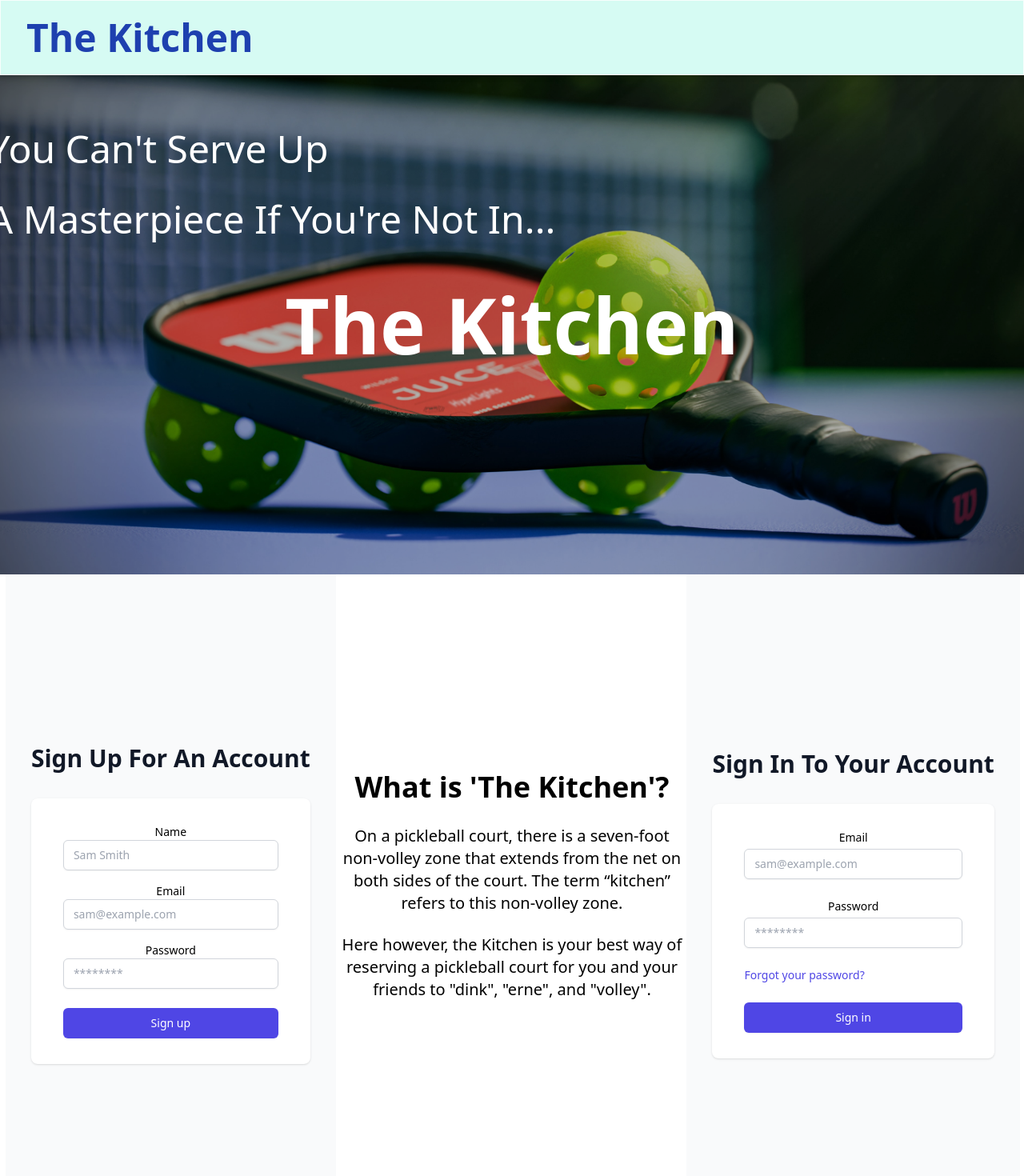
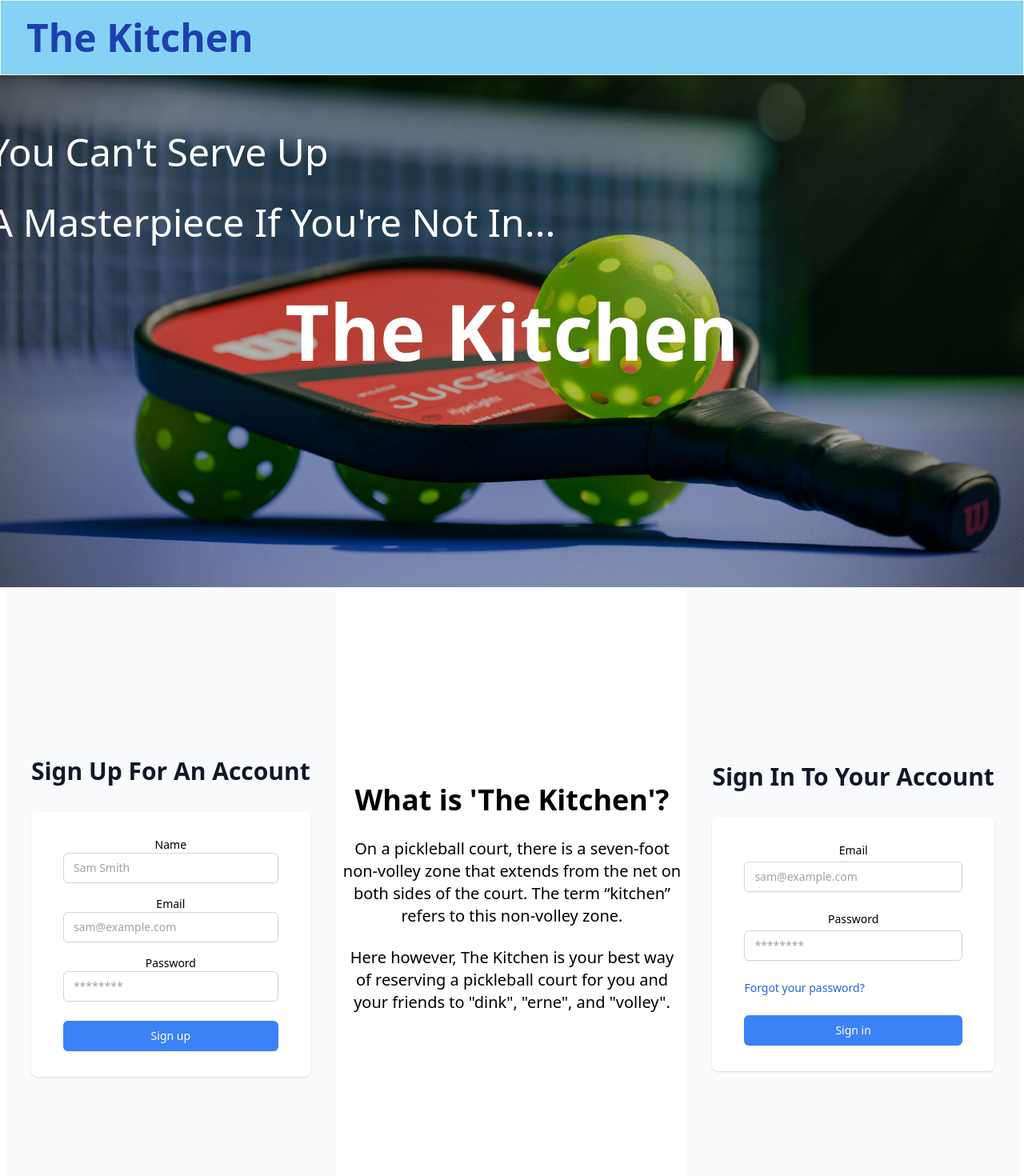
Before and after one commit to hollyhleal/the-kitchen, a React (Create React App) app in the folder client/: page / in a window 1280 px wide. Shown: the top 1470 px of the page at 80% size. Built offline with nearby package versions, Linux system fonts and the light colour scheme; a web font is replaced by a local one.

Commit message:
added styling to be uniform throughout

```diff
--- a/client/src/App.css
+++ b/client/src/App.css
@@ -1,3 +1,3 @@
 .content {
-  min-height: 78vh;
+  min-height: 80vh;
 }
--- a/client/src/components/Login.js
+++ b/client/src/components/Login.js
@@ -4,16 +4,13 @@
 import Auth from "../utils/Auth.js";
 import { useNavigate } from "react-router-dom";
 import Profile from "../pages/Profile/Profile";
-import { toast } from 'react-toastify';
-
-
+import { toast } from "react-toastify";
 
 const Login = () => {
   const [userFormData, setUserFormData] = useState({ email: "", password: "" });
   const [validated] = useState(false);
   // const [showAlert, setShowAlert] = useState(false);
   const navigate = useNavigate();
-
 
   // mutation for login of user
   const [loginUser] = useMutation(LOGIN_USER);
@@ -36,14 +33,13 @@
 
       Auth.login(data.login.token);
       if (Auth.login) {
-        toast.success('Logged in successfully!');
+        toast.success("Logged in successfully!");
       }
 
       console.log("FORM SUBMIT", data);
       setTimeout(() => {
         navigate.push(<Profile />);
       }, 4000);
-
     } catch (err) {
       console.error(err);
       // setShowAlert(true);
@@ -57,8 +53,6 @@
 
   return (
     <>
-
-
       <div className="min-h-screen bg-gray-50 flex flex-col justify-center py-12 sm:px-6 lg:px-8">
         <div className="sm:mx-auto sm:w-full sm:max-w-md">
           <h2 className="mt-6 text-center text-3xl font-extrabold text-gray-900">
@@ -119,7 +113,7 @@
                 <div className="text-sm">
                   <a
                     href="#"
-                    className="font-medium text-indigo-600 hover:text-indigo-500"
+                    className="font-medium text-blue-600 hover:text-blue-500"
                   >
                     Forgot your password?
                   </a>
@@ -128,7 +122,7 @@
               <div>
                 <button
                   type="submit"
-                  className="w-full flex justify-center py-2 px-4 border border-transparent rounded-md shadow-sm text-sm font-medium text-white bg-indigo-600 hover:bg-indigo-700 focus:outline-none focus:ring-2 focus:ring-offset-2 focus:ring-indigo-500"
+                  className="w-full flex justify-center py-2 px-4 border border-transparent rounded-md shadow-sm text-sm font-medium text-white bg-blue-500 hover:bg-blue-700 focus:outline-none focus:ring-2 focus:ring-offset-2 focus:ring-indigo-500"
                 >
                   Sign in
                 </button>
--- a/client/src/components/Navbar.js
+++ b/client/src/components/Navbar.js
@@ -44,7 +44,7 @@
 
   return (
     <>
-      <Navbar className="sticky inset-0 z-10 h-max max-w-full bg-teal-100 rounded-none py-2 px-4 lg:px-8 lg:py-4">
+      <Navbar className="sticky inset-0 z-10 h-max max-w-full bg-sky-500/50 rounded-none py-2 px-4 lg:px-8 lg:py-4">
         <div className="flex items-center justify-between">
           <a
             href="/"
--- a/client/src/components/Signup.js
+++ b/client/src/components/Signup.js
@@ -3,8 +3,7 @@
 import { ADD_PLAYER } from "../utils/mutations";
 import Auth from "../utils/Auth";
 import { redirect } from "react-router-dom"; // Import Redirect
-import { toast } from 'react-toastify';
-
+import { toast } from "react-toastify";
 
 const Signup = ({ showModal, setShowModal }) => {
   const [userFormData, setUserFormData] = useState({
@@ -36,7 +35,7 @@
       const { data } = await createUser({ variables: { ...userFormData } });
       Auth.login(data.token);
       if (Auth.login) {
-        toast.success('Signed up successfully!');
+        toast.success("Signed up successfully!");
       }
       // history.push("/profile"); // Navigate the user to their profile page
       console.log(data);
@@ -126,7 +125,7 @@
               <div className="flex items-center justify-between">
                 <button
                   type="submit"
-                  className="w-full flex justify-center py-2 px-4 border    border-transparent rounded-md shadow-sm text-sm font-medium   text-white bg-indigo-600 hover:bg-indigo-700 focus:outline-none focus:ring-2 focus:ring-offset-2 focus:ring-indigo-500"
+                  className="w-full flex justify-center py-2 px-4 border border-transparent rounded-md shadow-sm text-sm font-medium   text-white bg-blue-500 hover:bg-blue-700 focus:outline-none focus:ring-2 focus:ring-offset-2 focus:ring-blue-500"
                 >
                   Sign up
                 </button>
--- a/client/src/pages/Booking/Booking.js
+++ b/client/src/pages/Booking/Booking.js
@@ -54,18 +54,14 @@
     makeRes(reservationDetails);
     if (reservationDetails) {
       toast.success("Successfully booked your reservation!");
-
     }
   };
 
   const makeRes = async (reservationDetails) => {
     try {
       let { data } = await createReservation({
-        variables: { ...reservationDetails}
-      })
-
-
-
+        variables: { ...reservationDetails },
+      });
     } catch (err) {
       console.error(err);
       // setShowAlert(true);
@@ -137,9 +133,9 @@
                 />
               </div>
             </div>
-            <Button className="mt-6" fullWidth>
+            {/* <Button className="mt-6" fullWidth>
               See Availability
-            </Button>
+            </Button> */}
           </form>
         </Card>
       </div>
--- a/client/src/pages/Home/Home.js
+++ b/client/src/pages/Home/Home.js
@@ -14,7 +14,6 @@
   Checkbox,
 } from "@material-tailwind/react";
 import Login from "../../components/Login";
-
 
 export default function Home() {
   const [open, setOpen] = React.useState(false);
@@ -51,7 +50,7 @@
             refers to this non-volley zone.
           </p>
           <p className="pt-6 pb-6 text-xl">
-            Here however, the Kitchen is your best way of reserving a pickleball
+            Here however, The Kitchen is your best way of reserving a pickleball
             court for you and your friends to "dink", "erne", and "volley".
           </p>
           {/* <React.Fragment>
--- a/client/src/pages/Profile/Profile.js
+++ b/client/src/pages/Profile/Profile.js
@@ -30,13 +30,13 @@
 
   return (
     <>
-      <div className="flex flex-row">
+      <div className="flex flex-row content">
         {/* left-hand side column for profile photo/bio */}
         <div className="basis-1/2 place-self-center text-center my-8">
           <Typography variant="h3">
             Welcome back, {profileInfo.data.name}!
           </Typography>
-          <Card className="w-96 mx-auto">
+          <Card className="w-96 mx-auto bg-sky-500/50">
             <CardHeader floated={false} className="h-80">
               <img src={personIcon} alt="profile" />
             </CardHeader>
@@ -44,11 +44,11 @@
               <Typography variant="h4" color="blue-gray" className="mb-2">
                 {profileInfo.data.name}
               </Typography>
-              <Typography color="blue" className="font-medium" textGradient>
+              {/* <Typography color="blue" className="font-medium" textGradient>
                 Level
-              </Typography>
+              </Typography> */}
               <Typography className="font-medium">
-                Member Since: {profileInfo.data.createdAt}
+                Member Since: 2023
               </Typography>
             </CardBody>
           </Card>
@@ -59,7 +59,7 @@
             <a href="/booking">Book a Court</a>
           </Button>
 
-          <Typography variant="h4">Upcoming Reservations</Typography>
+          <Typography variant="h4">Upcoming Reservations:</Typography>
           {newArray.map(({ resDate, resTime, court }) => (
             <div>
               <Typography variant="h6">{resDate}</Typography>
```
Also changed, not shown: 1 other file (tests, documents, lock files or other folders).
